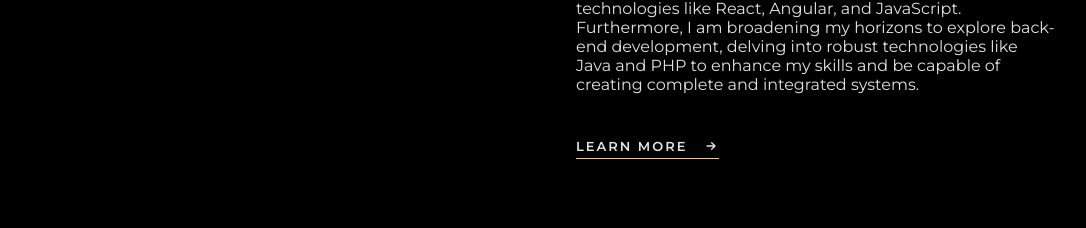
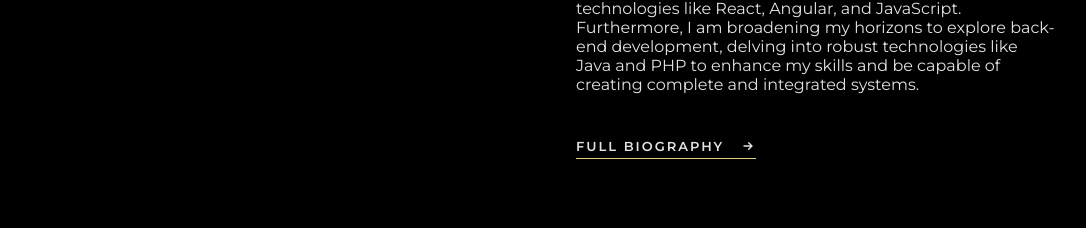
Before and after one commit to Affaled/Prototype-Portfolio, a React (Vite) app: page / in a window 1280 px wide. Shown: the part 1147-1375 px from the top of the page, without its empty margins (96-1182 px from the left). Built offline with nearby package versions, Linux system fonts and the light colour scheme.

Commit message:
texto mais descritivo no botão ver mais

```diff
--- a/src/components/HomeAbout.jsx
+++ b/src/components/HomeAbout.jsx
@@ -17,7 +17,7 @@
         <p>{aboutData.professionalInfo[2]}</p>
         <span>
           <Link to="/about">
-            <MoreButton text="Learn more" />
+            <MoreButton text="Full biography" />
           </Link>
         </span>
       </div>
```
